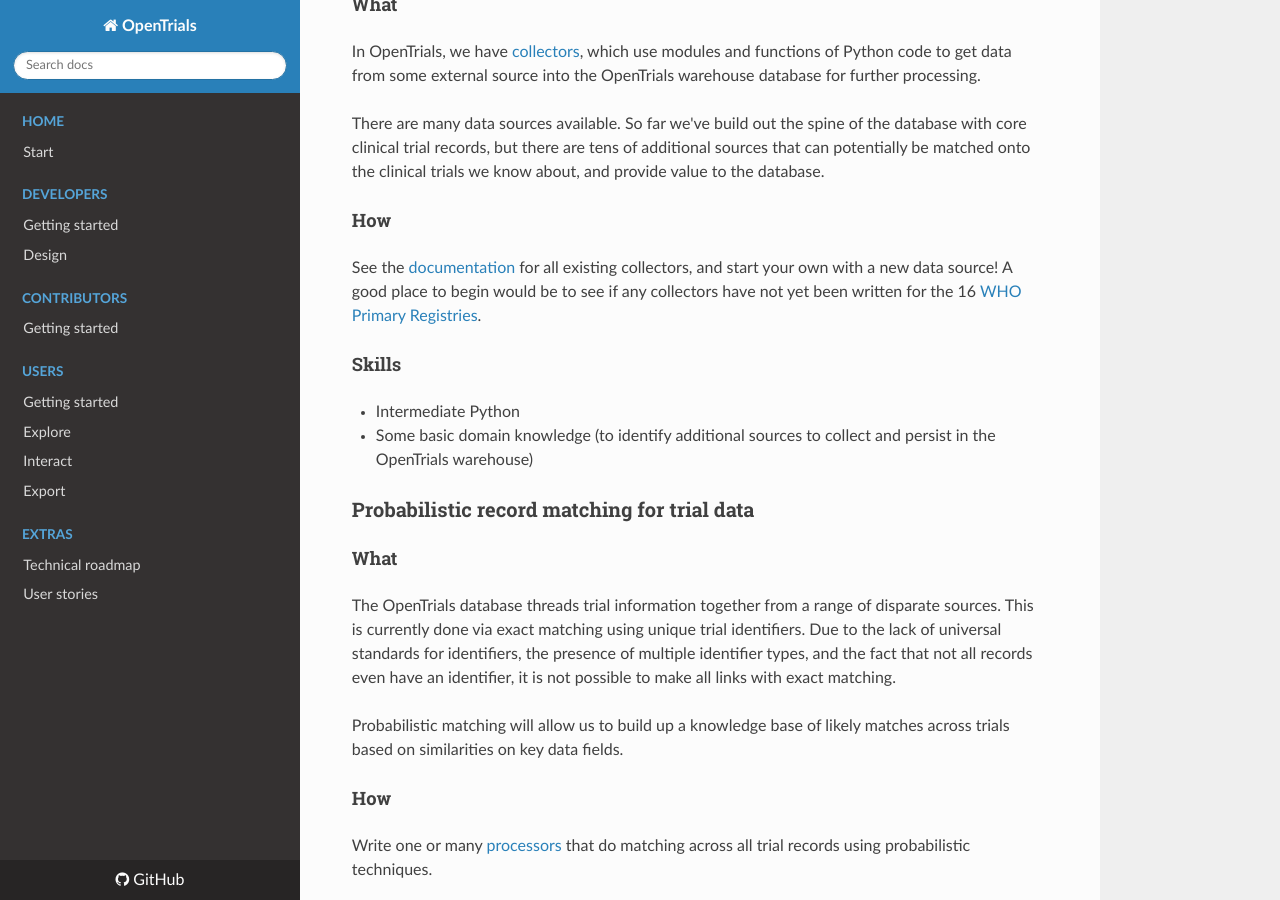
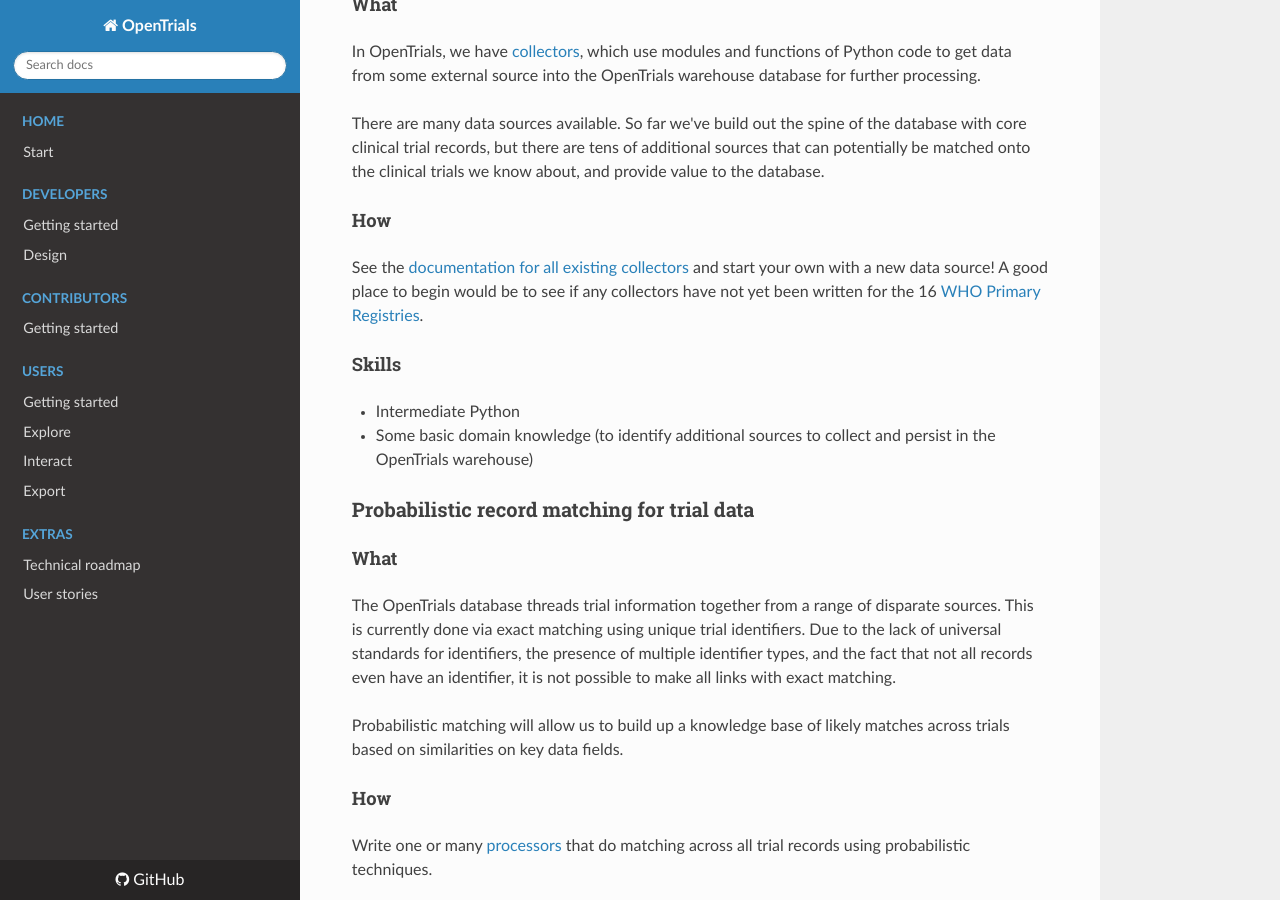
Before and after one commit to opentrials/docs, an MkDocs documentation site: the page built from docs/extras/project-ideas/index.md, in a window 1280 px wide and 900 px high, scrolled down 1910 px. Built offline with MkDocs 1.6.1, drawn with Linux system fonts in a browser that asks for light colours; nearby versions of some CDN libraries; old or Windows-style settings are respelled for this version of MkDocs.

```diff
--- a/docs/extras/project-ideas/index.md
+++ b/docs/extras/project-ideas/index.md
@@ -59,7 +59,7 @@ There are many data sources available. So far we've build out the spine of the d
 
 #### How
 
-See the [documentation](https://github.com/opentrials/collectors/tree/master/docs/collectors) for all existing collectors, and start your own with a new data source! A good place to begin would be to see if any collectors have not yet been written for the 16 [WHO Primary Registries](http://www.who.int/ictrp/network/primary/en/).
+See the [documentation for all existing collectors](https://github.com/opentrials/collectors/tree/master/docs/collectors) and start your own with a new data source! A good place to begin would be to see if any collectors have not yet been written for the 16 [WHO Primary Registries](http://www.who.int/ictrp/network/primary/en/).
 
 #### Skills
 
```
